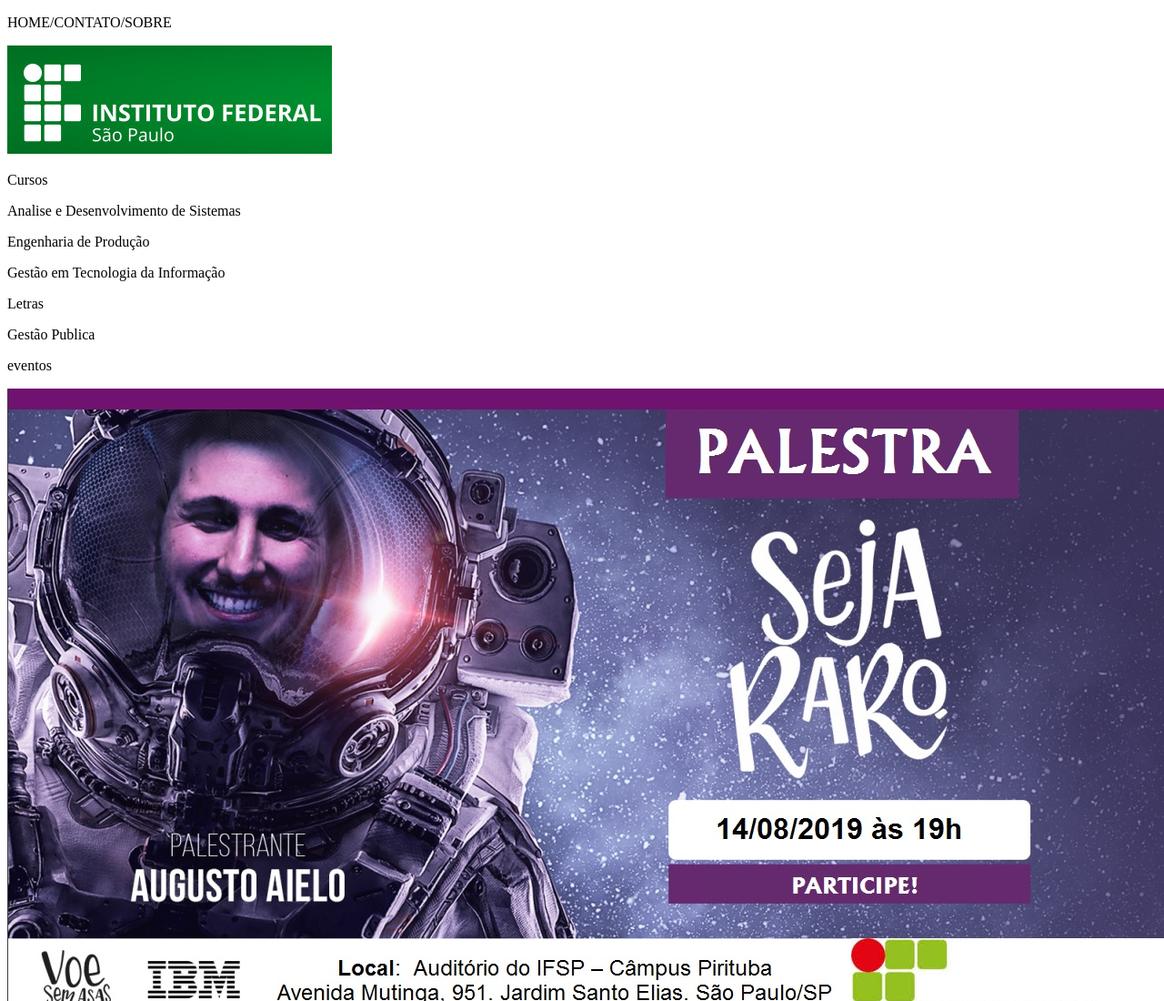
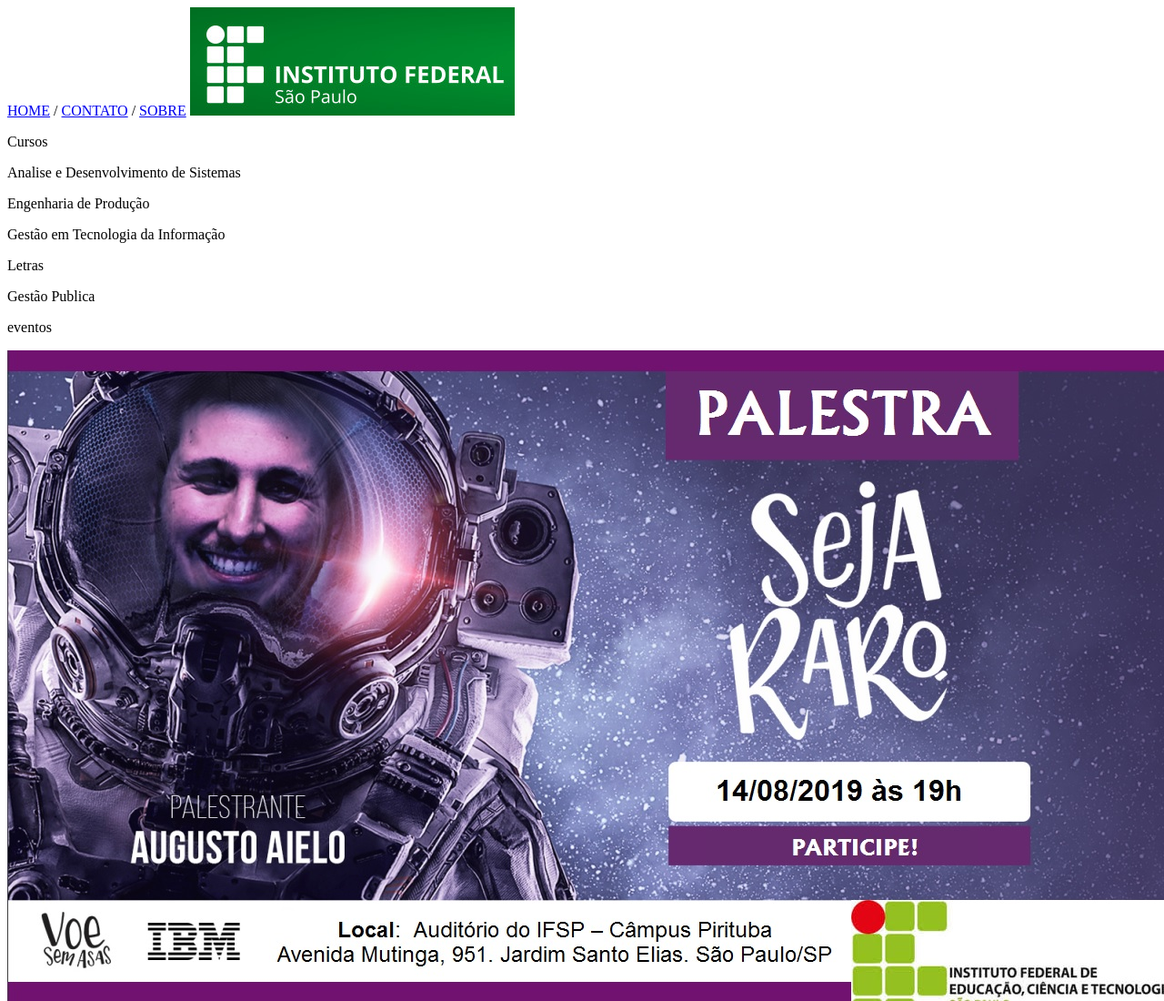
Before and after one commit to moraesBros/dwba4-semana-04-imagem-PT3025527-ednilton, a plain HTML site: page index.html in a window 1280 px wide. Shown: the top 1100 px of the page at 91% size. Drawn offline with Linux system fonts and the light colour scheme.

Commit message:
Update title and navigation links in index.html

```diff
--- a/index.html
+++ b/index.html
@@ -2,11 +2,14 @@
 <html lang="pt-BR">
 <head>
   <meta charset="UTF-8">
-  <title>dwba4-semana-03-imagem-PT3025527-ednilton</title>
+  <title>dwba4-semana-04-imagem-PT3025527-ednilton</title>
   <link rel="shortcut icon" href="image/favicon.ico" type="x-icon">
 </head>
 <body>
-  <p>HOME/CONTATO/SOBRE</p>
+  <a href="home.html">HOME</a> /
+<a href="contato.html">CONTATO</a> /
+<a href="sobre.html">SOBRE</a>
+
   <img src="logo.jpg" alt="Logo do IFSP">
   <p>Cursos</p>
    <p>Analise e Desenvolvimento de Sistemas</p>
```
